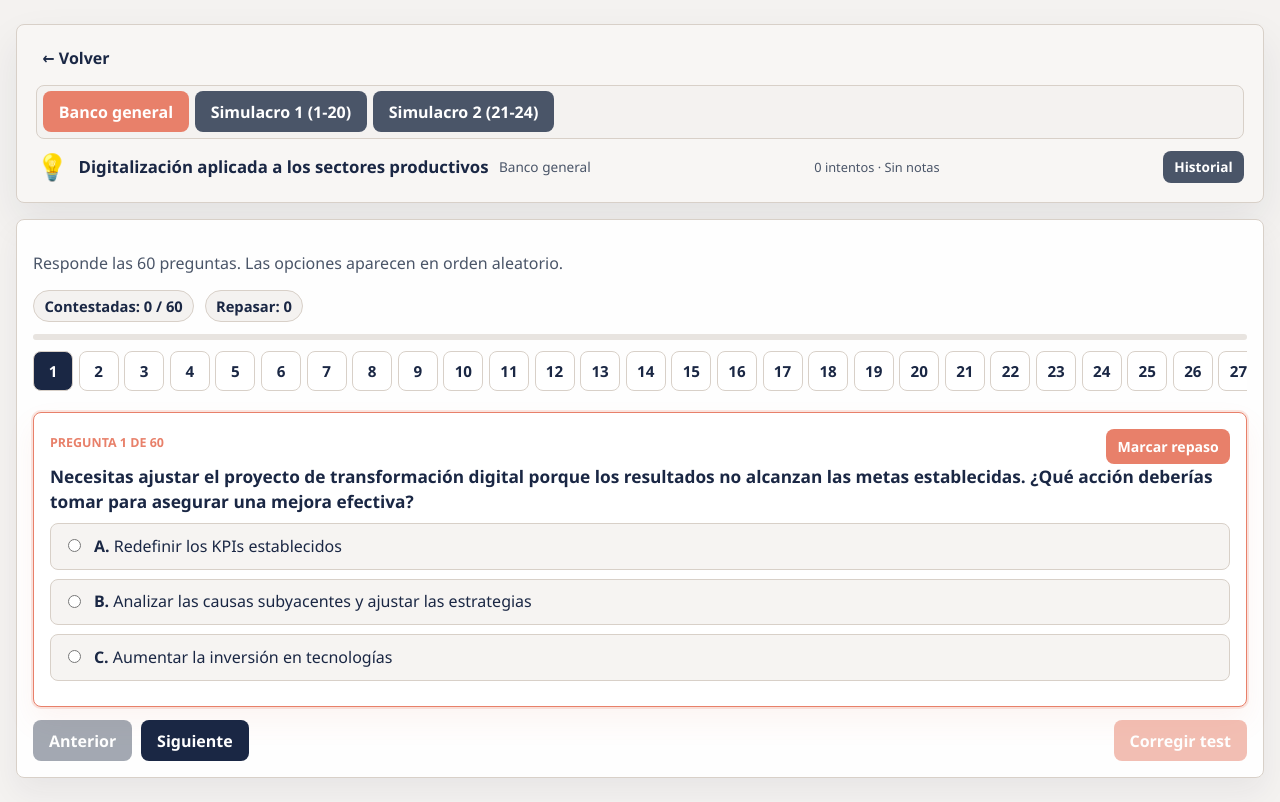
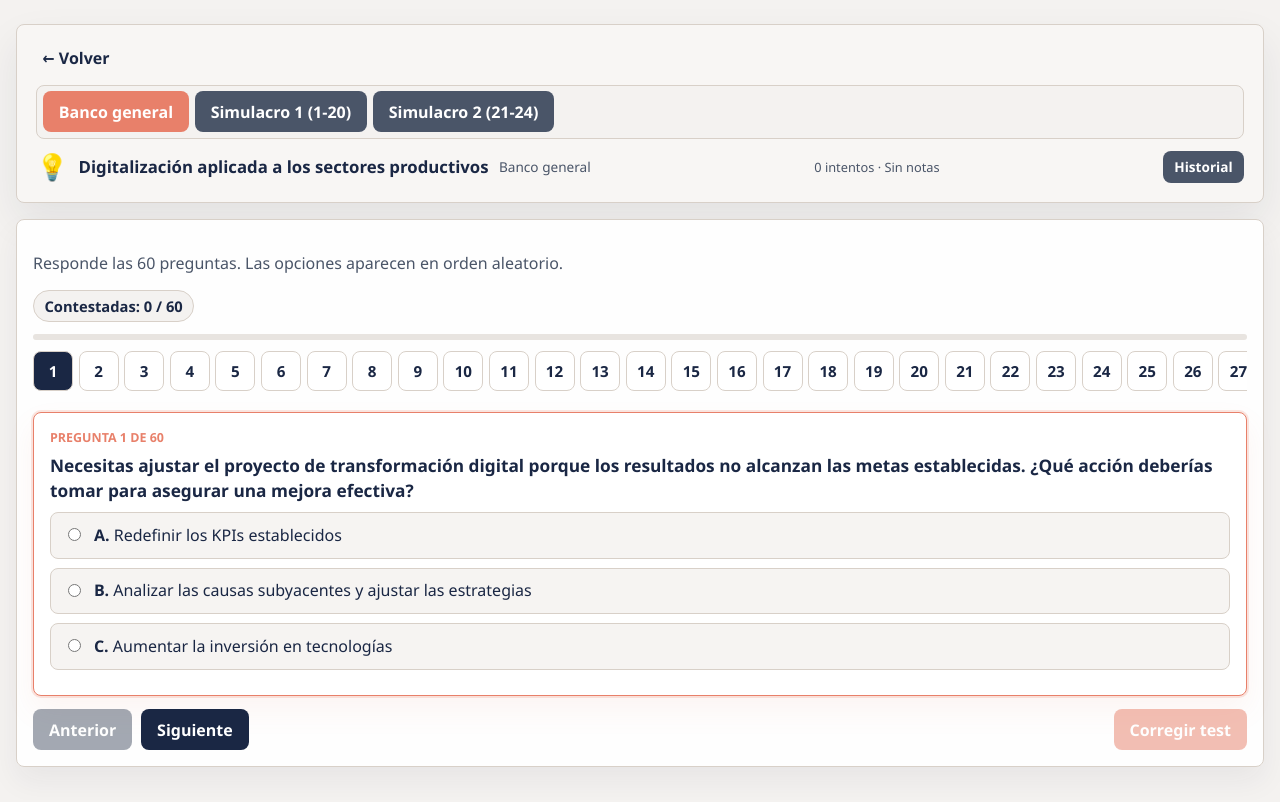
Before and after one commit to estelameedina/daw-tests, a Vue app: page / in a window 1280 px wide. Both pictures are taken after a click on the button 302 px from the left and 734 px from the top of the page. Built offline with nearby package versions, Linux system fonts and the light colour scheme.

Commit message:
Eliminada funcionalidad Marcar repaso

```diff
--- a/src/App.vue
+++ b/src/App.vue
@@ -67,8 +67,7 @@ function goHome() {
 const exam = ref(buildExam(activeQuestionSet.value.questions));
 const currentQuestionIndex = ref(0);
 const answers = ref({});
-const flaggedQuestions = ref({});
-const startTime = ref(Date.now());
+  const startTime = ref(Date.now());
 const finished = ref(false);
 const history = ref(readHistory());
 const showHistory = ref(false);
@@ -81,8 +80,6 @@ const currentQuestion = computed(() => exam.value[currentQuestionIndex.value] ||
 const currentQuestionNumber = computed(() => currentQuestionIndex.value + 1);
 const isFirstQuestion = computed(() => currentQuestionIndex.value === 0);
 const isLastQuestion = computed(() => currentQuestionIndex.value === total.value - 1);
-const flaggedCount = computed(() => Object.values(flaggedQuestions.value).filter(Boolean).length);
-
 const historyModuleOptions = computed(() => {
   const opts = [{ id: "all", title: "Todos los modulos" }];
   const ids = new Set(history.value.map((item) => item.moduleId).filter(Boolean));
@@ -134,8 +131,7 @@ const result = computed(() => {
       textoRespuestaUsuario: chosen ? optionMap[chosen] : null,
       respuestaCorrecta: q.correct,
       textoRespuestaCorrecta: q.correct ? optionMap[q.correct] : null,
-      esCorrecta: isCorrect,
-      marcadaParaRepasar: Boolean(flaggedQuestions.value[q.id])
+      esCorrecta: isCorrect
     };
   });
 
@@ -159,7 +155,6 @@ function saveAttempt() {
     total: total.value,
     porcentaje: result.value.porcentaje,
     duracionSeg: duration,
-    marcadasParaRepasar: result.value.details.filter((item) => item.marcadaParaRepasar).map((item) => item.preguntaId),
     respuestas: result.value.details
   };
   history.value = [attempt, ...history.value].slice(0, 50);
@@ -176,7 +171,6 @@ function resetQuiz() {
   exam.value = buildExam(activeQuestionSet.value.questions);
   currentQuestionIndex.value = 0;
   answers.value = {};
-  flaggedQuestions.value = {};
   startTime.value = Date.now();
   finished.value = false;
 }
@@ -197,13 +191,6 @@ function goToQuestion(index) {
   if (index >= 0 && index < total.value) {
     currentQuestionIndex.value = index;
   }
-}
-
-function toggleFlag(questionId) {
-  flaggedQuestions.value = {
-    ...flaggedQuestions.value,
-    [questionId]: !flaggedQuestions.value[questionId]
-  };
 }
 
 function switchModule(moduleId) {
@@ -335,7 +322,6 @@ function toggleHistory() {
       <div v-if="!finished" class="quiz-status">
         <div class="quiz-status-top">
           <span class="answered-pill">Contestadas: {{ answeredCount }} / {{ total }}</span>
-          <span class="answered-pill">Repasar: {{ flaggedCount }}</span>
         </div>
         <div class="progress-bar-track">
           <div class="progress-bar-fill" :style="{ width: (answeredCount / total * 100) + '%' }"></div>
@@ -348,8 +334,7 @@ function toggleHistory() {
             class="question-jump-button"
             :class="{
               active: index === currentQuestionIndex,
-              answered: answers[q.id],
-              flagged: flaggedQuestions[q.id]
+              answered: answers[q.id]
             }"
             @click="goToQuestion(index)"
           >
@@ -361,12 +346,7 @@ function toggleHistory() {
       <form v-if="!finished" @submit.prevent="submit">
         <transition name="fade-slide" mode="out-in">
           <article v-if="currentQuestion" :key="currentQuestion.id" class="question current-question">
-            <div class="question-meta">
-              <p class="question-kicker">Pregunta {{ currentQuestionNumber }} de {{ total }}</p>
-              <button type="button" class="flag-button" @click="toggleFlag(currentQuestion.id)">
-                {{ flaggedQuestions[currentQuestion.id] ? 'Quitar repaso' : 'Marcar repaso' }}
-              </button>
-            </div>
+            <p class="question-kicker">Pregunta {{ currentQuestionNumber }} de {{ total }}</p>
             <h2>{{ currentQuestion.text }}</h2>
             <label v-for="option in currentQuestion.options" :key="option.key" class="option">
               <input v-model="answers[currentQuestion.id]" type="radio" :name="currentQuestion.id" :value="option.key" />
@@ -426,7 +406,6 @@ function toggleHistory() {
             </p>
           </template>
           <p v-else class="correct-state"><strong>Correcta.</strong></p>
-          <p v-if="item.marcadaParaRepasar" class="flagged-note"><strong>Marcada para repasar.</strong></p>
         </article>
       </section>
     </section>
--- a/src/style.css
+++ b/src/style.css
@@ -267,8 +267,7 @@ button:disabled {
   background: #c0392b;
 }
 
-.danger-alt,
-.flag-button {
+.danger-alt {
   background: #e8806a;
 }
 
@@ -353,11 +352,6 @@ button:disabled {
   border-color: #1a2744;
   background: #e8ebf0;
   color: #1a2744;
-}
-
-.question-jump-button.flagged {
-  border-color: #e8806a;
-  box-shadow: inset 0 -4px 0 #e8806a;
 }
 
 .question-jump-button.active {
@@ -496,12 +490,6 @@ button:disabled {
   gap: 0.8rem;
 }
 
-.flag-button {
-  min-height: 2.2rem;
-  padding: 0.45rem 0.7rem;
-  font-size: 0.88rem;
-}
-
 .question h2 {
   font-size: 1.08rem;
   line-height: 1.45;
@@ -573,10 +561,6 @@ button:disabled {
 .correct-answer,
 .correct-state {
   color: #1a2744;
-}
-
-.flagged-note {
-  color: #c0392b;
 }
 
 .history-head {
```
